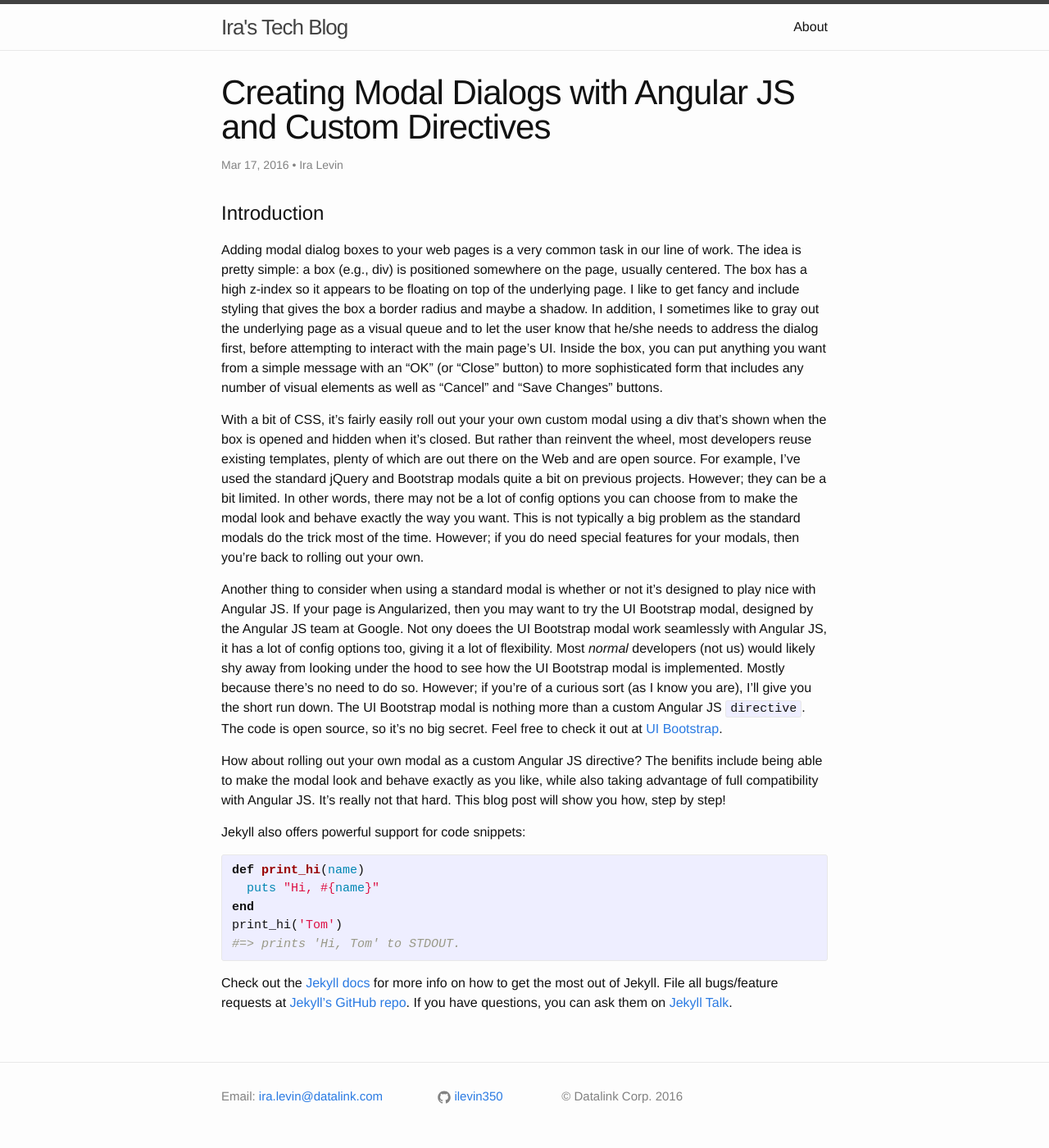
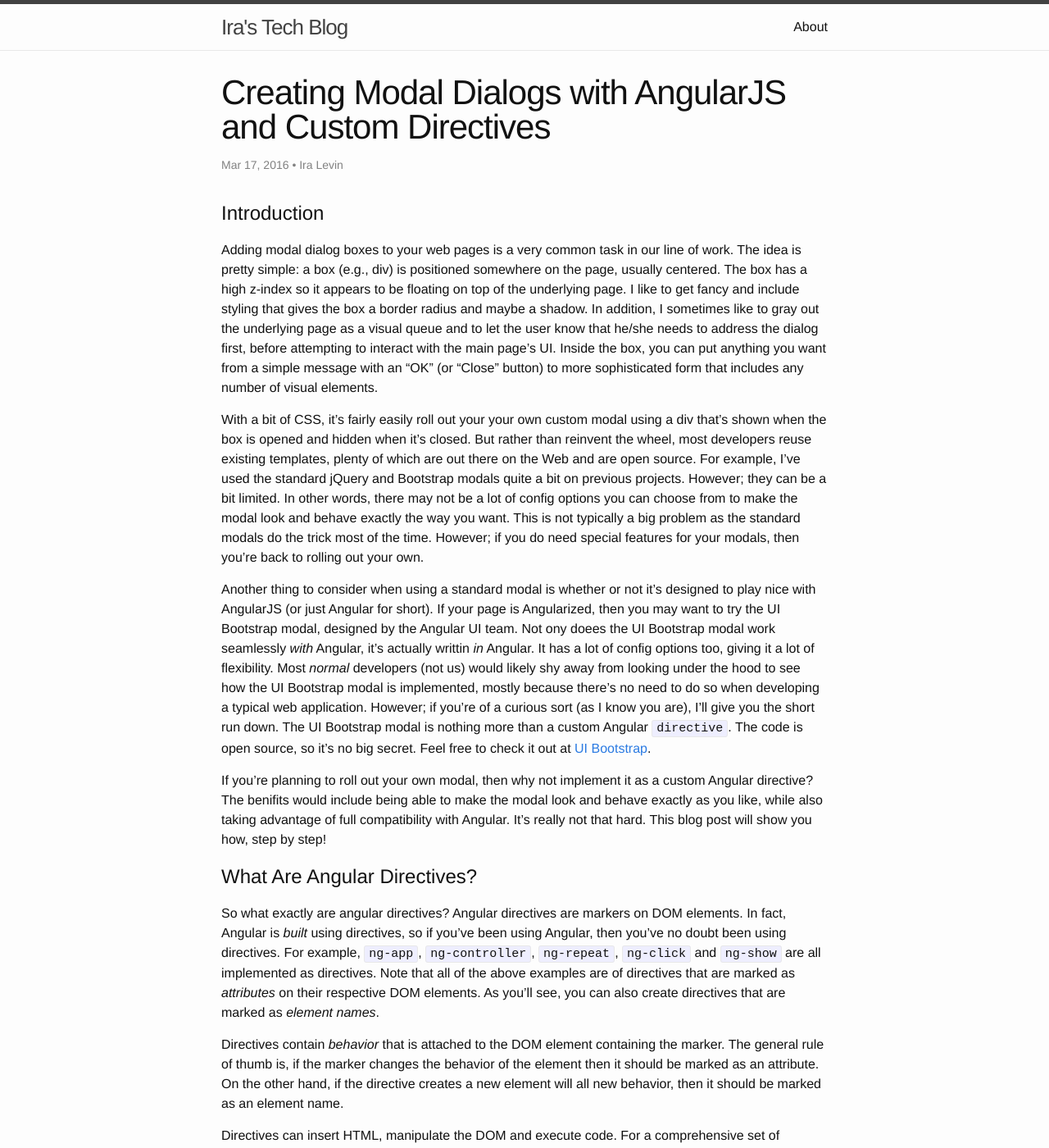
Before and after one commit to ilevin350/ira-blog, a Jekyll site: the page built from _posts/2016-03-13-creating-modal-dialogs-with-angular-js-and-custom-directives.markdown, in a window 1280 px wide and 1400 px high. Shown: the whole window at 82% size. Built offline with Jekyll 4.4.1, drawn with Linux system fonts in a browser that asks for light colours; some of the changed text lies outside the part shown.

Commit message:
Work in progress creating modals with angular

```diff
--- a/_posts/2016-03-13-creating-modal-dialogs-with-angular-js-and-custom-directives.markdown
+++ b/_posts/2016-03-13-creating-modal-dialogs-with-angular-js-and-custom-directives.markdown
@@ -1,18 +1,32 @@
 ---
 layout: post
 author: Ira Levin
-title:  "Creating Modal Dialogs with Angular JS and Custom Directives"
+title:  "Creating Modal Dialogs with AngularJS and Custom Directives"
 date:   2016-03-17 14:58:09 -0700
 categories: jekyll update
 ---
 # Introduction
-Adding modal dialog boxes to your web pages is a very common task in our line of work.  The idea is pretty simple: a box (e.g., div) is positioned somewhere on the page, usually centered.  The box has a high z-index so it appears to be floating on top of the underlying page.  I like to get fancy and include styling that gives the box a border radius and maybe a shadow.  In addition, I sometimes like to gray out the underlying page as a visual queue and to let the user know that he/she needs to address the dialog first, before attempting to interact with the main page's UI.  Inside the box, you can put anything you want from a simple message with an "OK" (or "Close" button) to more sophisticated form that includes any number of visual elements as well as "Cancel" and "Save Changes" buttons.
+Adding modal dialog boxes to your web pages is a very common task in our line of work.  The idea is pretty simple: a box (e.g., div) is positioned somewhere on the page, usually centered.  The box has a high z-index so it appears to be floating on top of the underlying page.  I like to get fancy and include styling that gives the box a border radius and maybe a shadow.  In addition, I sometimes like to gray out the underlying page as a visual queue and to let the user know that he/she needs to address the dialog first, before attempting to interact with the main page's UI.  Inside the box, you can put anything you want from a simple message with an "OK" (or "Close" button) to more sophisticated form that includes any number of visual elements.
 
 With a bit of CSS, it's fairly easily roll out your your own custom modal using a div that's shown when the box is opened and hidden when it's closed.  But rather than reinvent the wheel, most developers reuse existing templates, plenty of which are out there on the Web and are open source.  For example, I've used the standard jQuery and Bootstrap modals quite a bit on previous projects.  However; they can be a bit limited.  In other words, there may not be a lot of config options you can choose from to make the modal look and behave exactly the way you want.  This is not typically a big problem as the standard modals do the trick most of the time.  However; if you do need special features for your modals, then you're back to rolling out your own.
 
-Another thing to consider when using a standard modal is whether or not it's designed to play nice with Angular JS.  If your page is Angularized, then you may want to try the UI Bootstrap modal, designed by the Angular JS team at Google.  Not ony doees the UI Bootstrap modal work seamlessly with Angular JS, it has a lot of config options too, giving it a lot of flexibility.  Most *normal* developers (not us) would likely shy away from looking under the hood to see how the UI Bootstrap modal is implemented.  Mostly because there's no need to do so.  However; if you're of a curious sort (as I know you are), I'll give you the short run down.  The UI Bootstrap modal is nothing more than a custom Angular JS `directive`.  The code is open source, so it's no big secret.  Feel free to check it out at [UI Bootstrap][ui-bootstrap].
+Another thing to consider when using a standard modal is whether or not it's designed to play nice with AngularJS (or just Angular for short).  If your page is Angularized, then you may want to try the UI Bootstrap modal, designed by the Angular UI team.  Not ony doees the UI Bootstrap modal work seamlessly  *with* Angular, it's actually writtin *in* Angular.  It has a lot of config options too, giving it a lot of flexibility.  Most *normal* developers (not us) would likely shy away from looking under the hood to see how the UI Bootstrap modal is implemented, mostly because there's no need to do so when developing a typical web application.  However; if you're of a curious sort (as I know you are), I'll give you the short run down.  The UI Bootstrap modal is nothing more than a custom Angular `directive`.  The code is open source, so it's no big secret.  Feel free to check it out at [UI Bootstrap][ui-bootstrap].
 
-How about rolling out your own modal as a custom Angular JS directive?  The benifits include being able to make the modal look and behave exactly as you like, while also taking advantage of full compatibility with Angular JS.  It's really not that hard.  This blog post will show you how, step by step!
+If you're planning to roll out your own modal, then why not implement it as a custom Angular directive?  The benifits would include being able to make the modal look and behave exactly as you like, while also taking advantage of full compatibility with Angular.  It's really not that hard.  This blog post will show you how, step by step!
+
+# What Are Angular Directives?
+So what exactly are angular directives?  Angular directives are markers on DOM elements.  In fact, Angular is *built* using directives, so if you've been using Angular, then you've no doubt been using directives.  For example, `ng-app`, `ng-controller`, `ng-repeat`, `ng-click` and `ng-show` are all implemented as directives.  Note that all of the above examples are of directives that are marked as *attributes* on their respective DOM elements.  As you'll see, you can also create directives that are marked as *element names*.
+
+Directives contain *behavior* that is attached to the DOM element containing the marker.  The general rule of thumb is, if the marker changes the behavior of the element then it should be marked as an attribute.  On the other hand, if the directive creates a new element will all new behavior, then it should be marked as an element name.
+
+Directives can insert HTML, manipulate the DOM and execute code.  For a comprehensive set of information about creating directives, you can go to [Creating Custom Directives][creating-custom-directives].  However; it's not necessary to read through that now, as I will explain things as we go through our simple examples.  Just keep in mind that directives can do a whole lot more than create modals, so you'll want to keep the above link handy as a reference.
+
+# Creating a Simple Modal
+Let's start with a simple modal, implemented as a directive, that displays a message and includes a close button.
+
+I've created a plunk here: [Simple Modal Plunk][simple-modal-plunk]
+
+
 
 Jekyll also offers powerful support for code snippets:
 
@@ -30,3 +44,5 @@
 [jekyll-gh]:   https://github.com/jekyll/jekyll
 [jekyll-talk]: https://talk.jekyllrb.com/
 [ui-bootstrap]: https://angular-ui.github.io/bootstrap/
+[creating-custom-directives]: https://docs.angularjs.org/guide/directive
+[simple-modal-plunk]: http://plnkr.co/edit/3DvMp4OoZLNaMvJQlO4C
```
